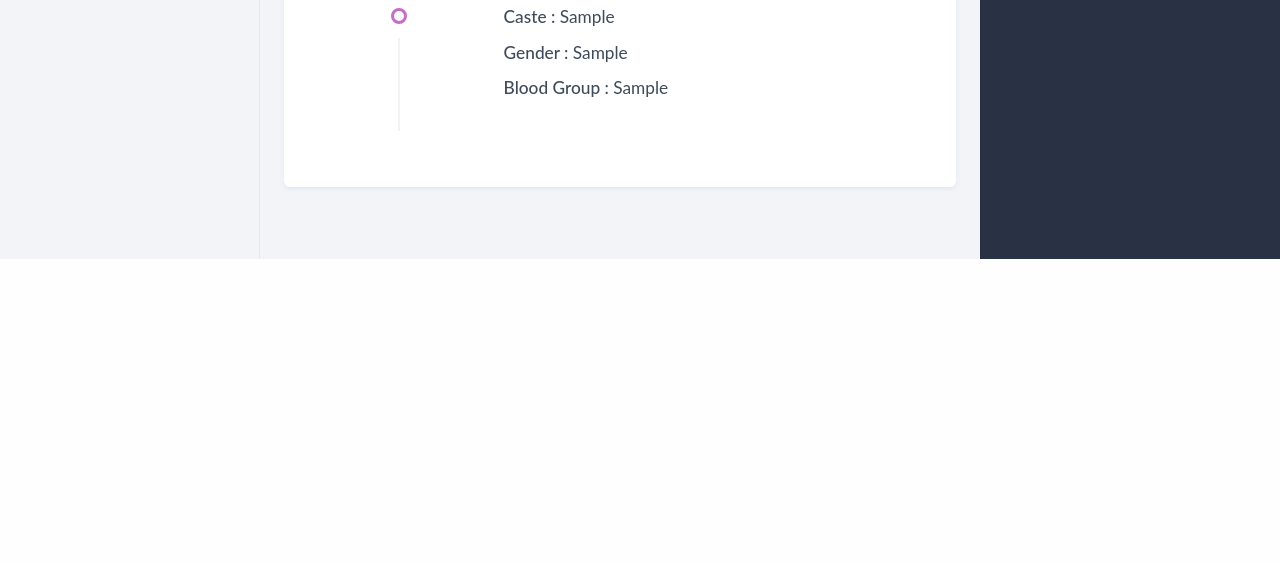
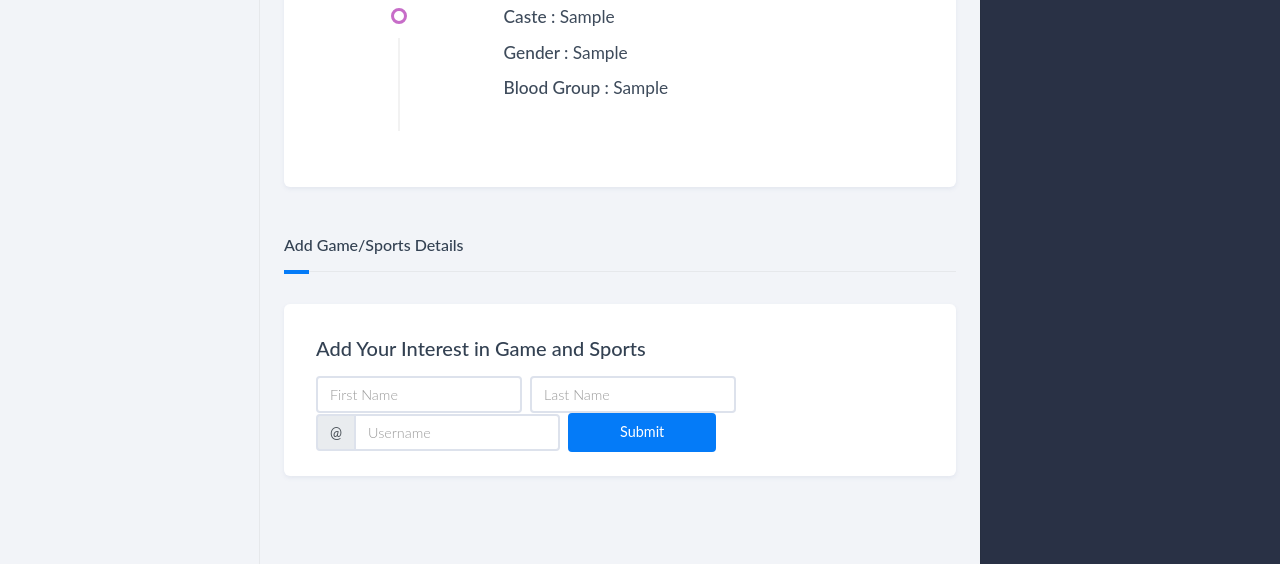
Before and after one commit to Harishkalode/SFOS, a Flask app: page /student-details/1 in a window 1280 px wide. Shown: the part 1495-2059 px from the top of the page. Before the commit the page ends 1754 px from the top, so only its background shows below. Run offline with Flask 2, Linux system fonts and the light colour scheme; a user stored in the database is signed in; tables that the repository leaves empty hold one stand-in row (values such as "Sample post"); grey boxes marked "Sample" are stand-in pictures; some libraries are stand-ins or nearby versions.

Commit message:
questions details

```diff
--- a/sfo/forms.py
+++ b/sfo/forms.py
@@ -2,7 +2,7 @@ from flask_wtf import FlaskForm
 from flask_wtf.file import FileField, FileAllowed
 from flask_login import current_user
 from wtforms import StringField, PasswordField, SubmitField, BooleanField, TextAreaField, SelectField, \
-    RadioField,IntegerField
+    RadioField,IntegerField, SelectMultipleField
 from wtforms.validators import DataRequired, Length, EqualTo, ValidationError
 from sfo.models import Admin, Student, Exam
 
@@ -253,24 +253,42 @@ class AddGeneralQuestionForm(FlaskForm):
                                       validators=[DataRequired()])
     behaviour_with_others = SelectField("Behaviour With Others", choices=[('Bad','Bad'),('Average','Average'),('Good','Good')],
                                         validators=[DataRequired()])
-    memorizing_power = RadioField("Memorizing Power", choices=[('1', '1'), ('2', '2'), ('3', '3'), ('4', '4'), ('5', '5')],
+    memorizing_power = RadioField("Memorizing Power", choices=[('1', '1 Average'),
+                                                                     ('2', '2 Good'), ('3', '3 Better'), ('4', '4 Best'),
+                                                                     ('5', '5 Excellent')],
                                   validators=[DataRequired()])
-    medical_history = RadioField("Medical History", choices=[('0','0'),('1', '1'), ('2', '2'), ('3', '3'), ('4', '4'), ('5', '5')],
+    medical_history = RadioField("Medical History", choices=[('0','0 No interest'),('1', '1 Average'),
+                                                                     ('2', '2 Good'), ('3', '3 Better'), ('4', '4 Best'),
+                                                                     ('5', '5 Excellent')],
                                  validators=[DataRequired()])
-    maths_knowledge = RadioField("Maths Knowledge", choices=[('0','0'),('1', '1'), ('2', '2'), ('3', '3'), ('4', '4'), ('5', '5')],
+    maths_knowledge = RadioField("Maths Knowledge", choices=[('0','0 No interest'),('1', '1 Average'),
+                                                                     ('2', '2 Good'), ('3', '3 Better'), ('4', '4 Best'),
+                                                                     ('5', '5 Excellent')],
                                  validators=[DataRequired()])
-    physics_knowledge = RadioField("Physics Knowledge", choices=[('0','0'),('1', '1'), ('2', '2'), ('3', '3'), ('4', '4'), ('5', '5')])
-    bio_knowledge = RadioField("Biology Knowledge", choices=[('0','0'),('1', '1'), ('2', '2'), ('3', '3'), ('4', '4'), ('5', '5')])
-    creative_knowledge = RadioField("Creative Knowledge", choices=[('0','0'),('1', '1'), ('2', '2'), ('3', '3'), ('4', '4'), ('5', '5')],
+    physics_knowledge = RadioField("Physics Knowledge", choices=[('0','0 No interest'),('1', '1 Average'),
+                                                                     ('2', '2 Good'), ('3', '3 Better'), ('4', '4 Best'),
+                                                                     ('5', '5 Excellent')])
+    bio_knowledge = RadioField("Biology Knowledge", choices=[('0','0 No interest'),('1', '1 Average'),
+                                                                     ('2', '2 Good'), ('3', '3 Better'), ('4', '4 Best'),
+                                                                     ('5', '5 Excellent')])
+    creative_knowledge = RadioField("Creative Knowledge", choices=[('0','0 No interest'),('1', '1 Average'),
+                                                                     ('2', '2 Good'), ('3', '3 Better'), ('4', '4 Best'),
+                                                                     ('5', '5 Excellent')],
                                     validators=[DataRequired()])
     level_of_understanding = RadioField("Level of Understanding",
-                                        choices=[('0', '0'), ('1', '1'), ('2', '2'), ('3', '3'), ('4', '4'), ('5', '5')],
+                                        choices=[('0','0 No interest'),('1', '1 Average'),
+                                                                     ('2', '2 Good'), ('3', '3 Better'), ('4', '4 Best'),
+                                                                     ('5', '5 Excellent')],
                                         validators=[DataRequired()])
-    technology_interest = RadioField("Technology Interest", choices=[('0','0'),('1', '1'), ('2', '2'), ('3', '3'), ('4', '4'), ('5', '5')],
+    technology_interest = RadioField("Technology Interest", choices=[('0','0 No interest'),('1', '1 Average'),
+                                                                     ('2', '2 Good'), ('3', '3 Better'), ('4', '4 Best'),
+                                                                     ('5', '5 Excellent')],
                                      validators=[DataRequired()])
 
     subject_interested = SelectField("Subject Interested", choices=[('English','English'),('Science ','Science '),
                                                                     ('Hindi','Hindi'),(' Marathi',' Marathi'),
-                                                                    ('History','History'),('Geography','Geography')],
+                                                                    ('History','History'),('Geography','Geography'),
+                                                                    ('Poem','Poem'),('Politics','Politics'),
+                                                                    ('Literature','Literature')],
                                      validators=[DataRequired()])
     submit = SubmitField('Submit')
--- a/sfo/templates/account-info.html
+++ b/sfo/templates/account-info.html
@@ -471,9 +471,31 @@
                         </div>
                     </div>
                 </div>
+
             </div>
         </div>
-
+        {%if a %}
+        {%else%}
+        <div class="element-wrapper">
+            <h6 class="element-header">Add Game/Sports Details</h6>
+            <div class="element-box">
+                <h5 class="form-header">Add Your Interest in Game and Sports</h5>
+                <form action="" method="POST" class="form-inline">
+                    <label class="sr-only"> First Name</label>
+                    <input class="form-control mb-2 mr-sm-2 mb-sm-0" placeholder="First Name">
+                    <label class="sr-only"> Last Name</label>
+                    <input class="form-control mb-2 mr-sm-2 mb-sm-0" placeholder="Last Name">
+                    <label class="sr-only"> Username</label>
+                    <div class="input-group mb-2 mr-sm-2 mb-sm-0">
+                        <div class="input-group-prepend">
+                            <div class="input-group-text">@</div>
+                        </div><input class="form-control" placeholder="Username">
+                    </div><br>
+                    <button class="btn btn-primary" style="padding: 10px 50px" type="submit"> Submit</button>
+                </form>
+            </div>
+        </div>
+        {%endif%}
     </div>
     {% if a %}
     {% include "history.html"%}
```
Also changed, not shown: sfo/static/profile_pics/0bad4c9f71e6ee65.jpg (added), sfo/static/profile_pics/2e222e5e5195c2ca.jpg (added), sfo/static/profile_pics/5d154ad48537d291.png (added), sfo/static/profile_pics/6ad25fc545ef41ff.jpg (added), sfo/static/profile_pics/6c37145ac5799834.png (added), sfo/static/profile_pics/703652b77333ce22.png (added), sfo/static/profile_pics/71fd215a30f00830.png (added), sfo/static/profile_pics/7b4924aad2879eb3.jpg (added), sfo/static/profile_pics/8518d7d4b3c7bbc3.jpg (added), sfo/static/profile_pics/a5130135a9768774.jpg (added), sfo/static/profile_pics/c6cb44d41144024d.jpg (added), sfo/static/profile_pics/e530d35d96b71728.jpg (added).
